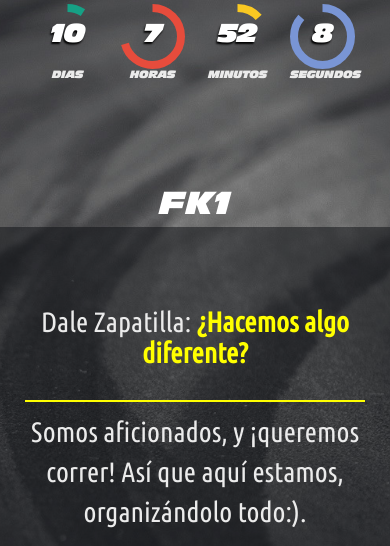
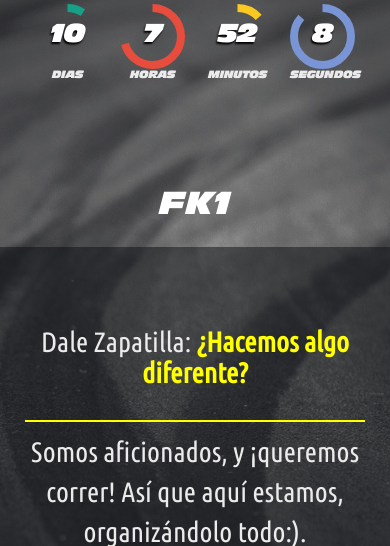
Before and after one commit to rubenarevalo98/DaleZapatilla, a PHP site: page / in a window 390 px wide; the page is wider, and only the part inside the window is pictured. Shown: the part 106-652 px from the top of that part. Run offline with PHP 8.4, Linux system fonts and the light colour scheme; some libraries are stand-ins or nearby versions.

Commit message:
Update styleIndex.css

```diff
--- a/style/styleIndex.css
+++ b/style/styleIndex.css
@@ -750,6 +750,7 @@ section.nextEvent .eventLayout div {
 	section.nextEvent .eventLayout {
 		height: auto;
 		margin-top: 20px;
+		margin-bottom: 20px;
 	}
 	section.nextEvent .eventLayout a.eventName {
 		font-family: AntiqueOlive; font-size: 8vw;
```
